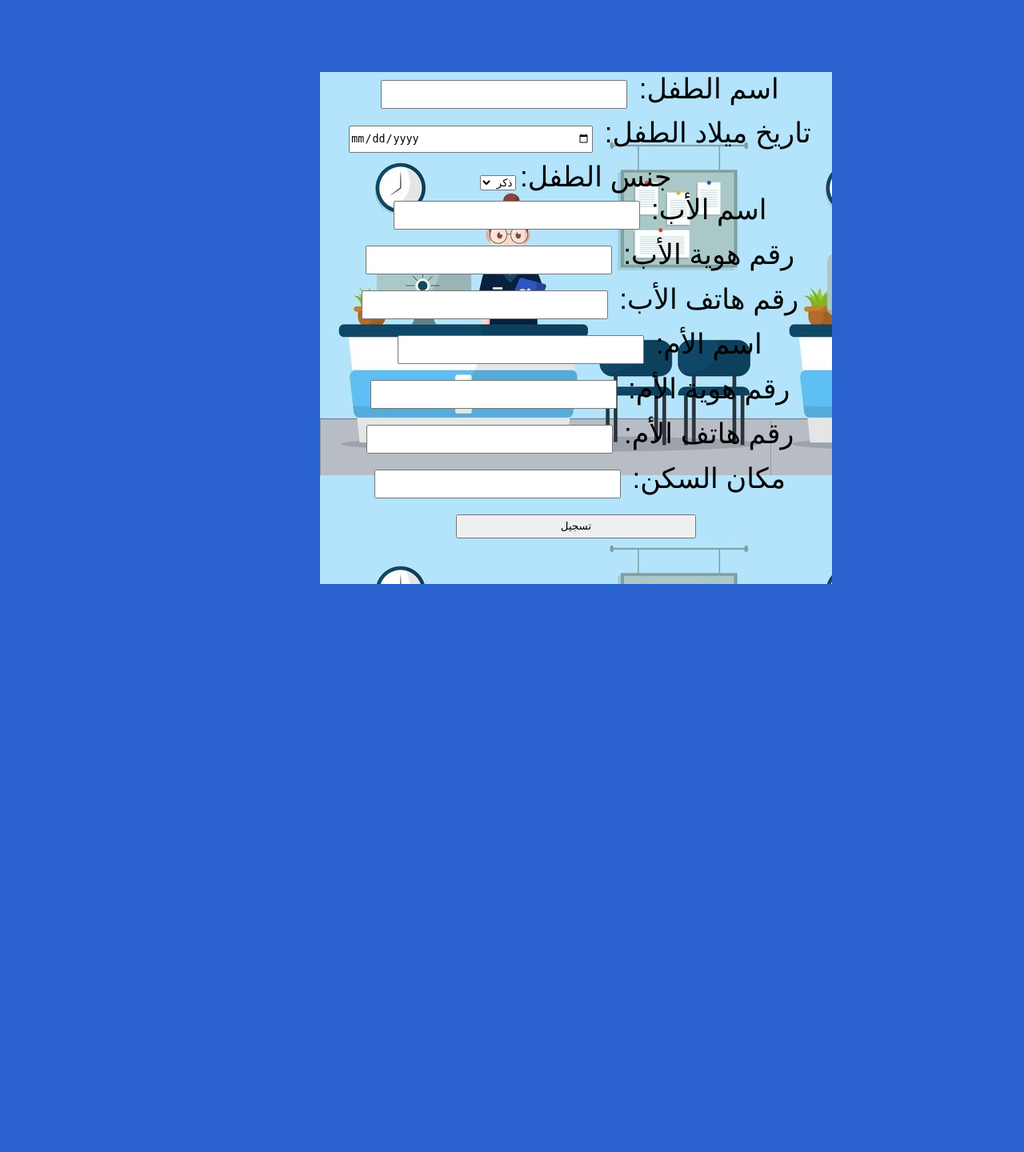
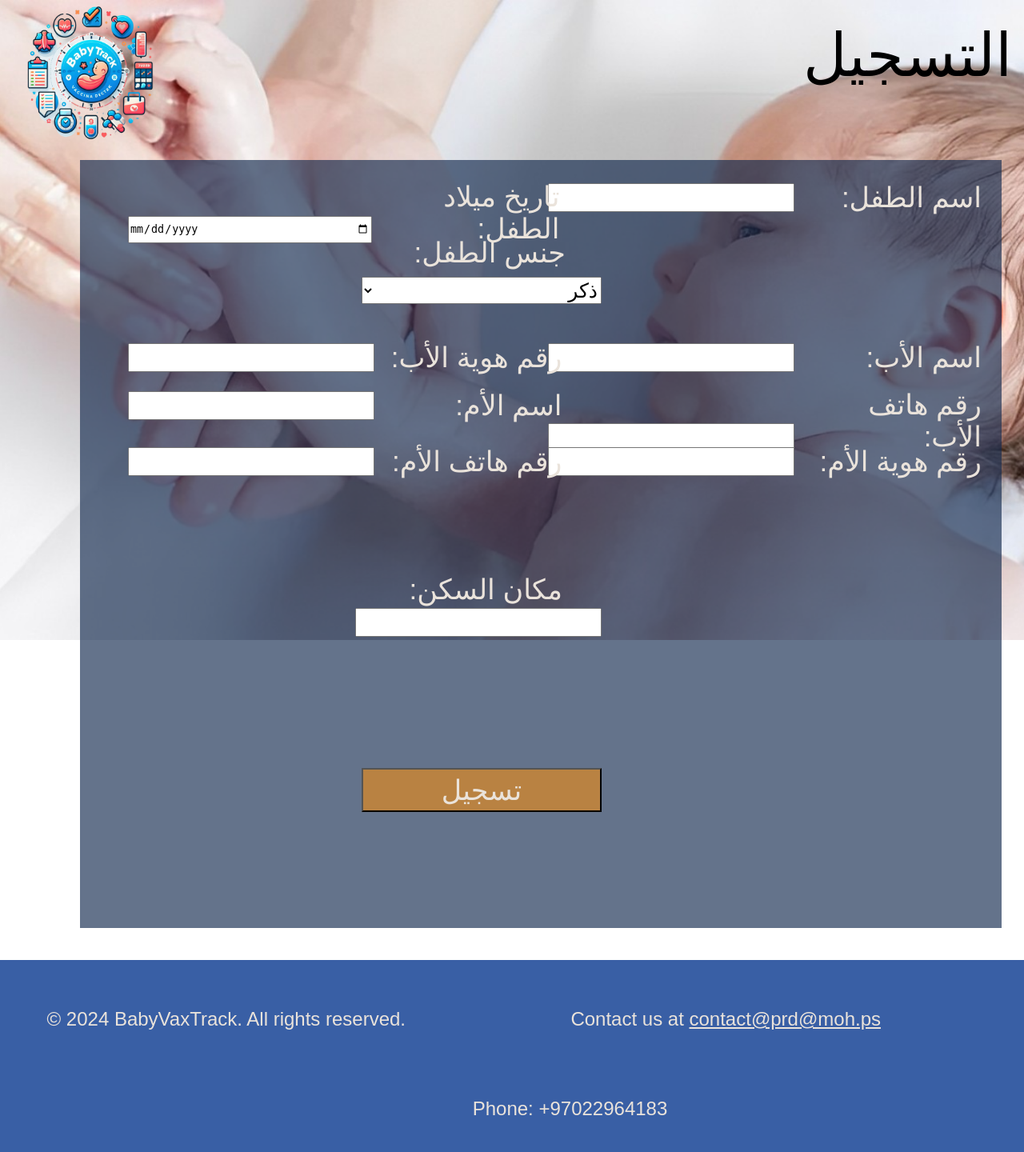
Before and after one commit to MahmoudShouli/BabyVaxTracker, a PHP site: page /signup.html in a window 1280 px wide. Shown: the whole page at 80% size. Before the commit the page ends 730 px from the top, so only its background shows below. Run offline with PHP 8.4, Linux system fonts and the light colour scheme.

Commit message:
add sign up page

```diff
--- a/signup.html
+++ b/signup.html
@@ -9,52 +9,69 @@
 </head>
 <body>
 
+<header>
+    <p class="ti">التسجيل</p>
+    <a href="index.html"><img src="images/logo.png" alt="this is the logo"></a>
+</header>
+<form action="/submit" method="POST" class="form">
 
-<form action="/submit" method="POST" class="form">
-    <div class="input-group">
+
+    <div class="input-group1">
         <label for="childName">اسم الطفل:</label>
         <input type="text" id="childName" name="childName">
     </div>
-    <div class="input-group">
+    <div class="input-group2">
         <label for="childBirthDate">تاريخ ميلاد الطفل:</label>
         <input type="date" id="childBirthDate" name="childBirthDate">
     </div>
-    <div class="input-group">
+    <div class="input-group3">
         <label for="childGender">جنس الطفل:</label>
+        <br>
         <select id="childGender" name="childGender">
             <option value="male">ذكر</option>
             <option value="female">أنثى</option>
         </select>
     </div>
-    <div class="input-group">
+
+    <div class="input-group4">
         <label for="fatherName">اسم الأب:</label>
         <input type="text" id="fatherName" name="fatherName">
     </div>
-    <div class="input-group">
+    <div class="input-group5">
         <label for="fatherId">رقم هوية الأب:</label>
         <input type="text" id="fatherId" name="fatherId">
     </div>
-    <div class="input-group">
+    <div class="input-group6">
         <label for="fatherPhone">رقم هاتف الأب:</label>
         <input type="tel" id="fatherPhone" name="fatherPhone">
     </div>
-    <div class="input-group">
+    <div class="input-group7">
         <label for="motherName">اسم الأم:</label>
         <input type="text" id="motherName" name="motherName">
     </div>
-    <div class="input-group">
+    <div class="input-group8">
         <label for="motherId">رقم هوية الأم:</label>
         <input type="text" id="motherId" name="motherId">
     </div>
-    <div class="input-group">
+    <div class="input-group9">
         <label for="motherPhone">رقم هاتف الأم:</label>
         <input type="tel" id="motherPhone" name="motherPhone">
     </div>
-    <div class="input-group">
+    <div class="input-group10">
         <label for="address">مكان السكن:</label>
+        <br>
         <input type="text" id="address" name="address">
     </div>
-    <input type="submit" value="تسجيل">
+    <input class="c1" type="submit" value="تسجيل">
 </form>
+
+<footer >
+    <p >&copy; 2024 BabyVaxTrack. All rights reserved.</p>
+    <p>Contact us at      <a href="mailto:prd@moh.ps">contact@prd@moh.ps</a></p>
+    <p class="tt">            Phone: +97022964183     </p>
+
+</footer>
+
+
 </body>
 </html>
--- a/stylesheet/sssignup.css
+++ b/stylesheet/sssignup.css
@@ -1,11 +1,11 @@
 body {
     margin:0;
     padding:0;
+
 }
 body::before {
     content: "";
-    background-color: rgba(33, 91, 206, 0.96);
-
+    background-image: url("../images/signupb.webp");
     position: fixed;
     top: 0;
     left: 0;
@@ -15,30 +15,198 @@ body::before {
     background-size: cover;
     background-repeat: no-repeat;
     z-index: -1;
+
 }
 body {
     font-family: Arial, sans-serif;
     text-align: center;
-overflow: hidden;
+    overflow-x: hidden;
+
 }
+
+header {
+    height: 200px;
+    width: 100vw;
+
+}
+
+header img {
+    width: 172px;
+    height: 180px;
+    margin-left: 20px;
+    margin-top: 0;
+    float:left;
+    position: absolute;
+
+    left:10px;
+}
+
+
+header p {
+    display: inline-block;
+    margin-right: 5px;
+    text-align: right;
+    font-size: 75px;
+    position: absolute;
+    right:10px;
+    width:390px;
+    top:-50px;
+}
+
+
+
+
 form {
+    background-color: rgba(17, 41, 77, 0.65);
+    box-sizing: border-box;
     direction: rtl;
     position: absolute;
-    top:90px;
-    width:50vw;
-    height:80vh;
-    background-image: url("../images/bs.jpg");
-margin-left:50vh;
+    top:200px;
+    left:-300px;
+    width:90vw;
+    height:120vh;
+    margin-left:50vh;
 
     margin-right:50vh;
-text-align: center;
+    text-align: center;
 }
 form input {
     width:300px;
-margin:10px;
-height:30px;
+    margin:10px;
+    height:30px;
 }
 form label{
     font-size: 35px;
+    color:#EAE3DB;
+    width: 220px; /* Set the width as needed */
+    display: inline-block; /* Allow labels to have a fixed width */
+    text-align: right; /* Align text to the right for labels */
+    padding-right: 10px; /* Add some space between label and input */
 
 }
+option {font-size:25px; }
+input {
+    position: relative;
+    bottom:7px;
+
+
+}
+#childGender{
+    width:300px;
+    margin:10px;
+    height:34px;
+    font-size: 25px;
+}
+
+.input-group1{
+    position: absolute;
+    right:15px;
+    top:18px;
+    margin-top: 8px;
+
+}
+.input-group2
+{
+    position: absolute;
+    left:50px;
+    top:18px;
+    margin-top: 8px;
+
+}
+.input-group3{
+    position: absolute;
+    right:490px;
+    top:88px;
+    margin-top: 8px;
+
+}
+
+.input-group4{
+    position: absolute;
+    right:15px;
+    top:218px;
+    margin-top: 8px;
+
+}
+.input-group5
+{
+    position: absolute;
+    left:50px;
+    top:218px;
+    margin-top: 8px;
+
+}
+.input-group6{
+    position: absolute;
+    right:15px;
+    top:278px;
+    margin-top: 8px;
+
+}
+.input-group7
+{
+    position: absolute;
+    left:50px;
+    top:278px;
+    margin-top: 8px;
+
+}
+.input-group8{
+    position: absolute;
+    right:15px;
+    top:348px;
+    margin-top: 8px;
+
+}
+.input-group9
+{
+    position: absolute;
+    left:50px;
+    top:348px;
+    margin-top: 8px;
+
+}
+
+.input-group10{
+    position: absolute;
+    right:490px;
+    top:509px;
+    margin-top: 8px;
+
+}
+
+.c1{
+    position: absolute;
+    top:750px;
+    height: 55px;
+    background-color: rgb(185, 130, 66);
+    font-size: 35px;
+    color:#EAE3DB;
+    right:490px;
+
+}
+
+footer{
+    background-color: rgba(12, 59, 145, 0.81);
+    height:240px;
+    width: 100%;
+    margin-top: 900px;
+    position: absolute;
+    bottom:0;
+    top:300px;
+}
+footer p{
+    display:inline-block;
+    margin-top: 60px;
+    margin-left: 15px;
+    margin-right: 105px;
+    font-size: 24px;
+    color:#EAE3DB;
+    width: 500px;
+}
+footer p a {
+    color:#EAE3DB;
+
+}
+.tt{margin-left: 250px;
+}
```
Also changed, not shown: images/bs.jpg (deleted), images/signupb.webp (added).
